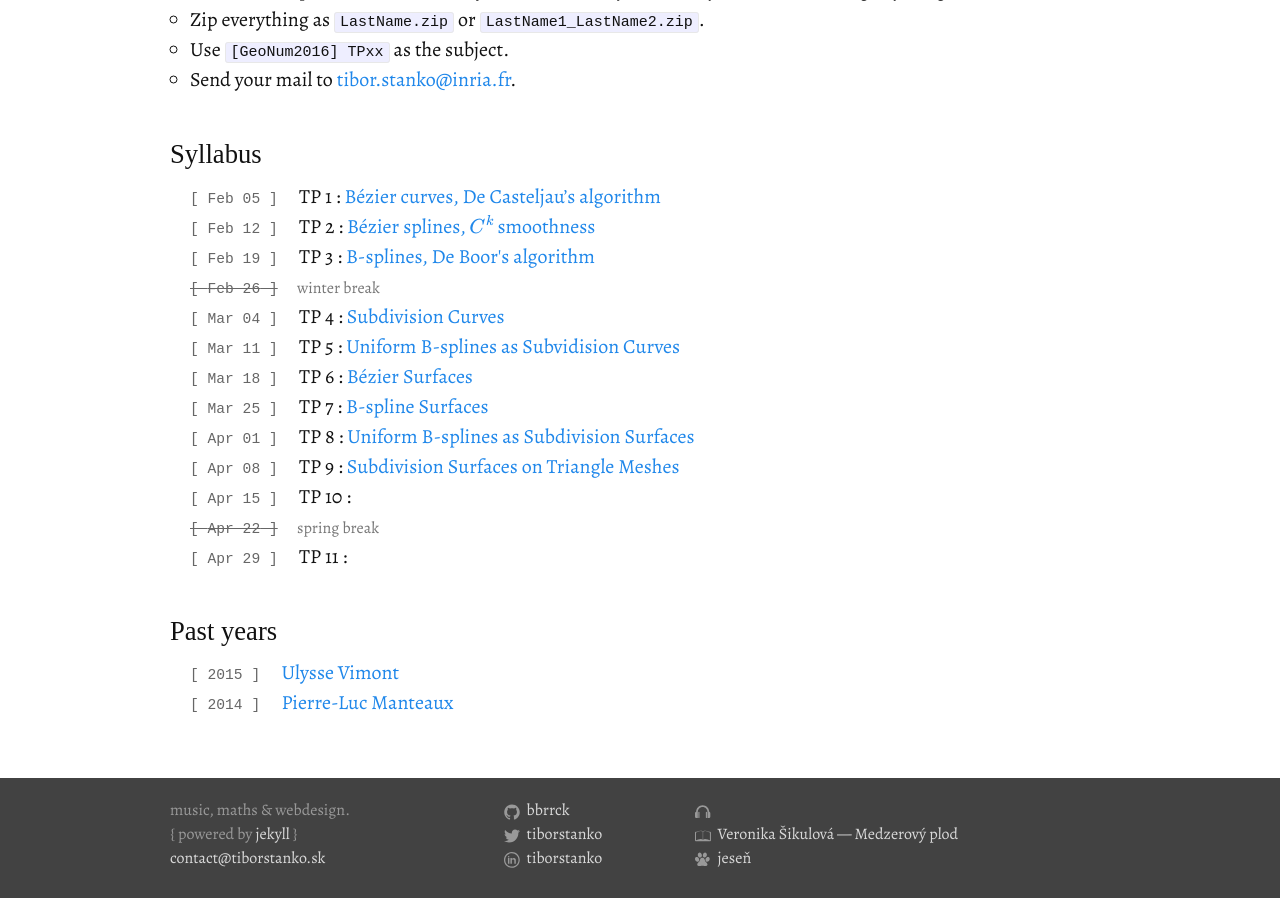
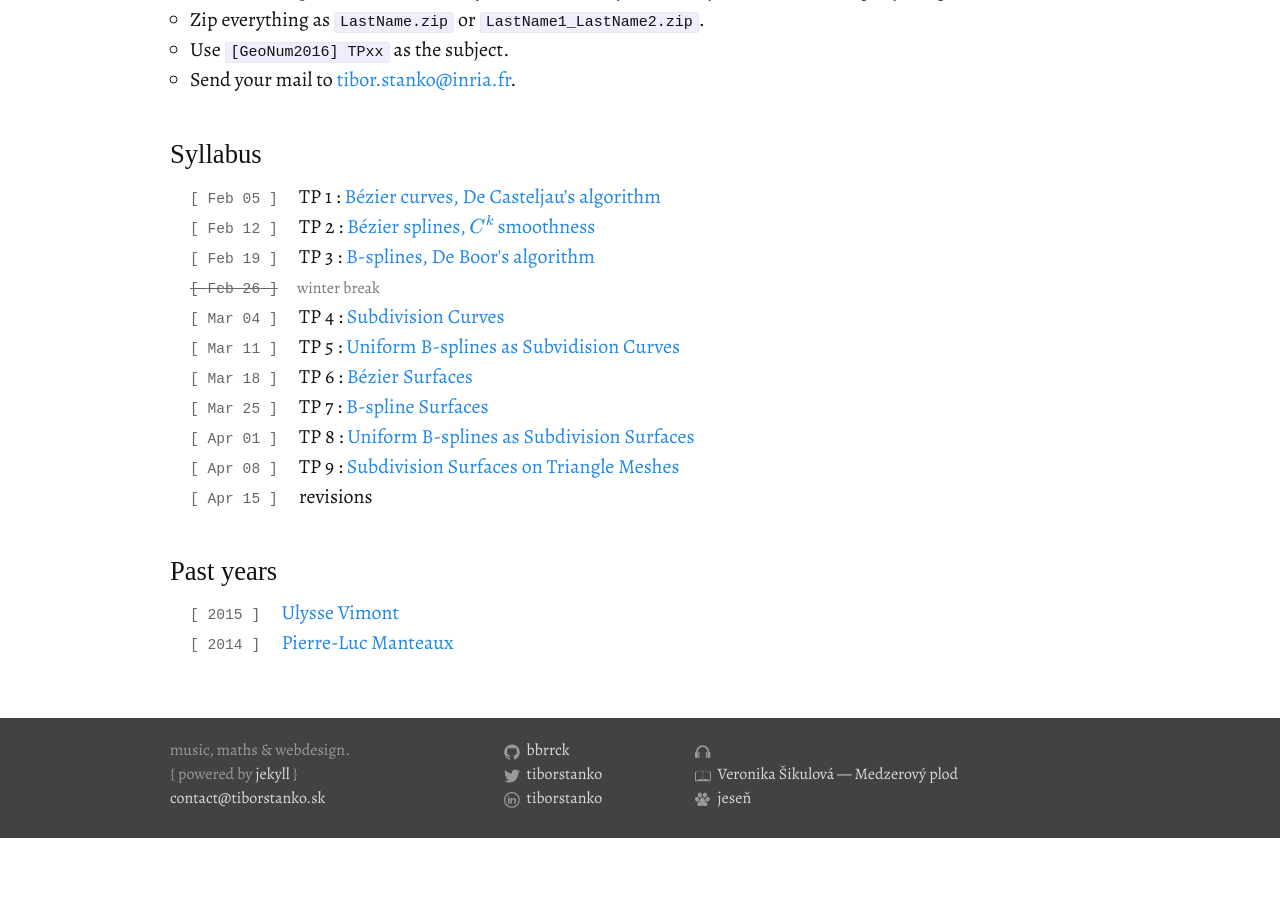
Before and after one commit to bbrrck/bbrrck.github.io, a Jekyll site: the page built from teaching/geo-num-2016/index.md, in a window 1280 px wide and 900 px high, scrolled down 898 px. Built offline with Jekyll 4.4.1, drawn with Linux system fonts in a browser that asks for light colours; some web fonts are replaced; formulas are drawn with MathJax 3; after the commit the page ends 1738 px from its top, so only the background shows below that.

Commit message:
geonum added revisions

```diff
--- a/_data/teaching-geonum2016.yml
+++ b/_data/teaching-geonum2016.yml
@@ -97,14 +97,9 @@ syllabus:
     number: 9
 
   - date  : 2016-04-15 15:15:00
+    title : "revisions"
+    nolink: true
     number: 10
-
-  - date  : 2016-04-22 15:15:00
-    title : "spring break"
-    break : true
-
-  - date  : 2016-04-29 15:15:00
-    number: 11
 
 past:
   - year : 2015
--- a/teaching/geo-num-2016/index.md
+++ b/teaching/geo-num-2016/index.md
@@ -58,7 +58,7 @@ These are the general rules for submission :
    <li{% if class.break %} class="break"{% endif %}>
    <span class="date">{{ class.date | date: "%b %d" }}</span>
    <span class="title">
-   {% if class.break %}
+   {% if class.break or class.nolink %}
    {{ class.title }}
    {% else %}
    {{ type }} {{ class.number }} :
```
